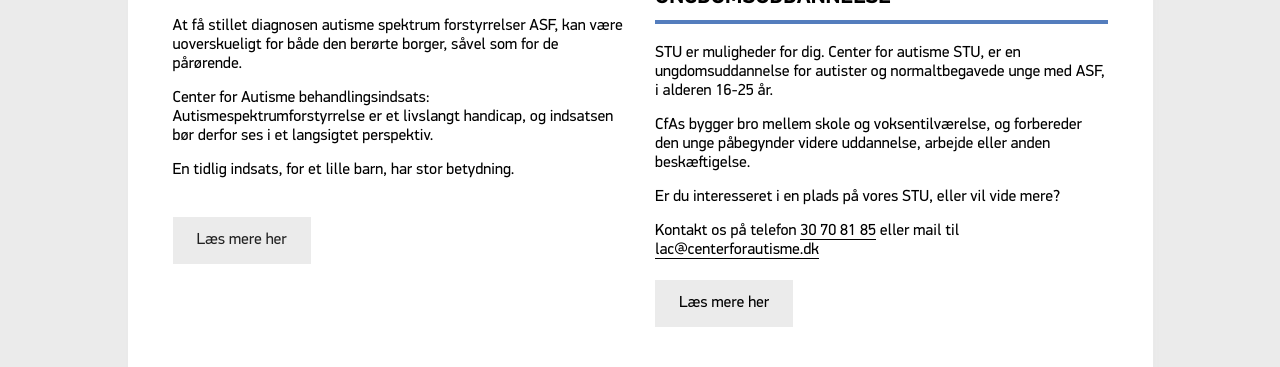
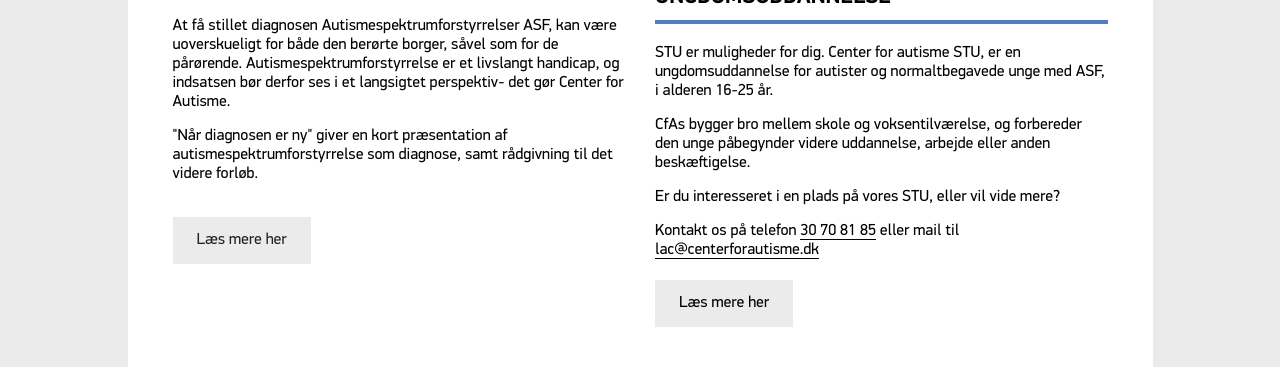
Before and after one commit to jespernpedersen/cfa, a plain HTML site: page index.html in a window 1280 px wide. Shown: the part 507-874 px from the top of the page. Drawn offline with nearby package versions, Linux system fonts and the light colour scheme.

Commit message:
Update index.html
Ændring af tekstindhold

```diff
--- a/index.html
+++ b/index.html
@@ -204,9 +204,8 @@
                         <article class="counsel">
                             <h2>Når diagnosen er ny</h2>
                             <div class="content">
-                                <p>At få stillet diagnosen autisme spektrum forstyrrelser ASF, kan være uoverskueligt for både den berørte borger, såvel som for de pårørende.</p>
-                                <p>Center for Autisme behandlingsindsats: Autismespektrumforstyrrelse er et livslangt handicap, og indsatsen bør derfor ses i et langsigtet perspektiv. </p>
-                                <p>En tidlig indsats, for et lille barn, har stor betydning.</p>
+                                <p>At få stillet diagnosen Autismespektrumforstyrrelser ASF, kan være uoverskueligt for både den berørte borger, såvel som for de pårørende. Autismespektrumforstyrrelse er et livslangt handicap, og indsatsen bør derfor ses i et langsigtet perspektiv- det gør Center for Autisme.</p>
+                                <p>"Når diagnosen er ny" giver en kort præsentation af autismespektrumforstyrrelse som diagnose, samt rådgivning til det videre forløb. </p>
                             </div>
                             <a class="btn" href="#" title="">Læs mere her</a>
                         </article>
@@ -343,7 +342,7 @@
                 Herlev Hovedgade 199
                 <br><br>2730 Herlev
                 <br><br>Fax: +45 44 98 23 53
-                <br><br>CVR-nr. 17 19 55 49 Joachim Test
+                <br><br>CVR-nr. 17 19 55 49
             </address>
             <a href="https://www.google.com/maps/place/Herlev+Hovedgade+199,+2730+Herlev/@55.724695,12.4210669,17z/data=!3m1!4b1!4m5!3m4!1s0x46525045f06a5cd3:0x76c7917b18c1e710!8m2!3d55.724692!4d12.4232609" alt="Klik her for at se på Google Maps"><img src="images/rutevejledning.jpg" alt="Rutevejledning for Center for Autismes addresse" /></a>
             <aside>
```
